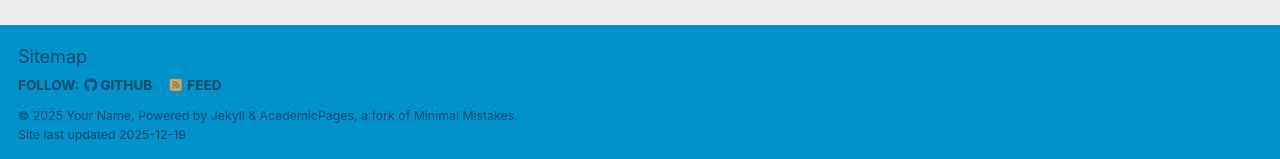
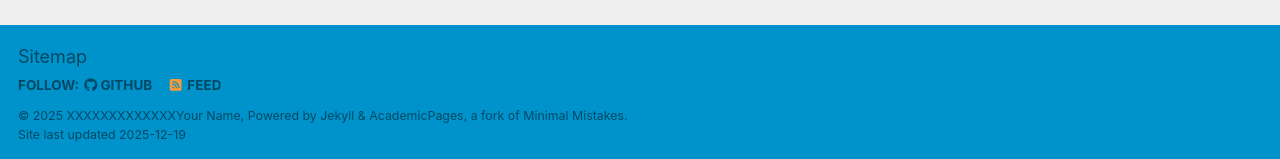
Before and after one commit to ricardomosna/ricardomosna.github.io, a Jekyll site: the page built from _pages/about.md, in a window 1280 px wide and 900 px high, scrolled down 2718 px. Shown: the part 738-897 px from the top of the window. Built offline with Jekyll 4.4.1, drawn with Linux system fonts in a browser that asks for light colours; some web fonts are replaced; a script bundle is joined from its source files by our own code; library files that are not in the unit come from our copies.

Commit message:
Update _config.yml

```diff
--- a/_config.yml
+++ b/_config.yml
@@ -11,7 +11,7 @@ locale                   : "en-US"
 site_theme               : "air" # Currently available options are "default", "air"
 title                    : "Your Name / Site Title"
 title_separator          : "-"
-name                     : &name "Your Name"
+name                     : &name "XXXXXXXXXXXXXYour Name"
 description              : &description "Your Name's academic portfolio"   # Update this with a general description of your site, this is the default if not overridden by a page
 url                      : https://academicpages.github.io # The base hostname & protocol for your site e.g. "https://[your GitHub username].github.io",
                                                            # or if you already have some other page hosted on Github then use "https://[your GitHub username].github.io/[Your Repo Name]"
```
